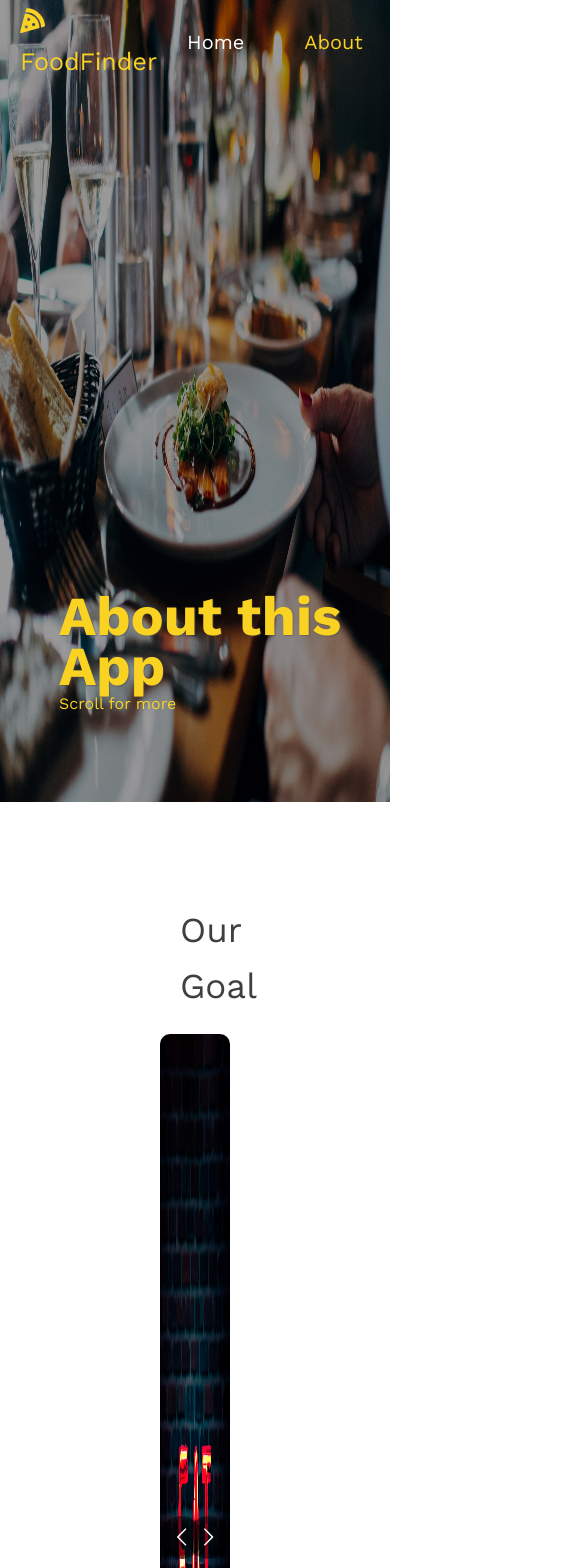
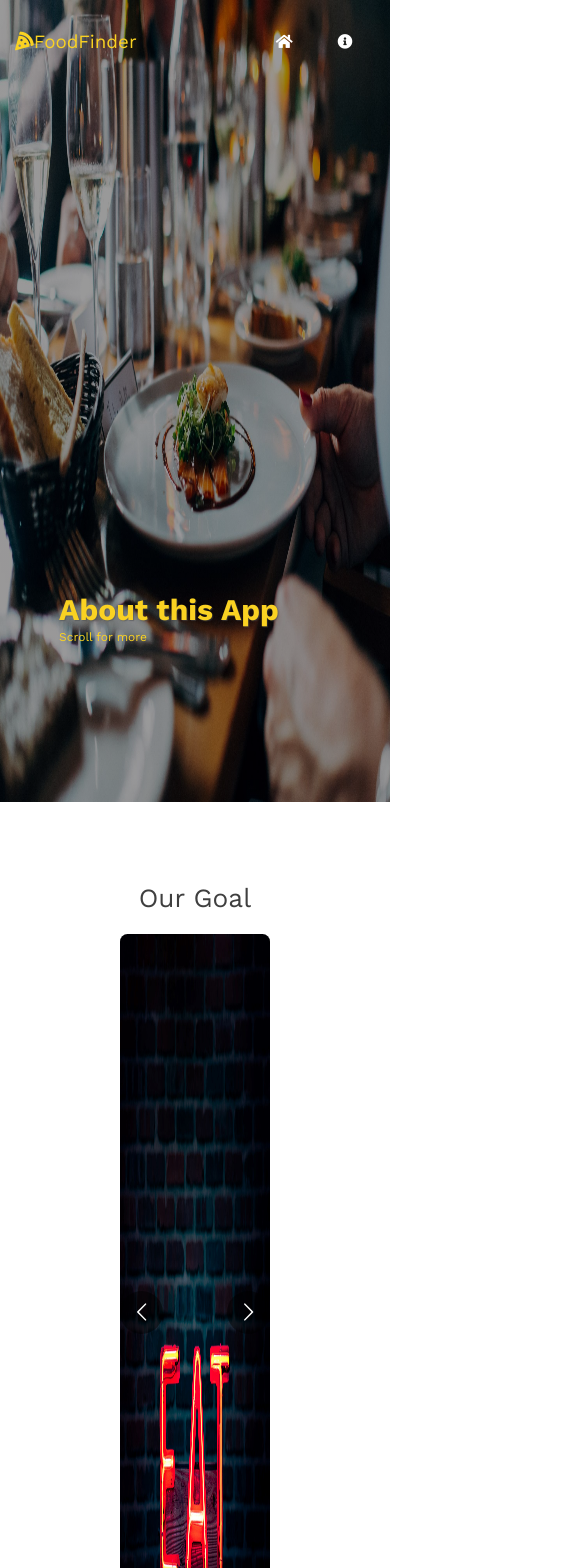
Before and after one commit to mugg84/RestaurantFinder, a React (Create React App) app: page /about in a window 390 px wide. Shown: the top 1568 px of the page, 585 px wide, since content can reach past the window. Built offline with nearby package versions, Linux system fonts and the light colour scheme; no server answers.

Commit message:
responsive design home page

```diff
--- a/src/App.css
+++ b/src/App.css
@@ -125,6 +125,10 @@ nav {
   height: 10vh;
   z-index: 999;
   transition: top 1s ease;
+}
+
+.nav-small-icon {
+  display: none;
 }
 
 nav p {
@@ -982,3 +986,94 @@ small {
   position: absolute;
   bottom: 0;
 }
+
+/**********************************************************************************
+************************************** media queries ******************************
+***********************************************************************************/
+
+@media only screen and (max-width: 900px) {
+  html {
+    font-size: 8px;
+  }
+
+   .searchBar-input input {
+    width: 70%;
+  }
+}
+
+@media only screen and (max-width: 700px) {
+  html {
+    font-size: 7.5px;
+  }
+
+  h1 {
+    font-size: 4rem;
+  }
+
+  .nav-big-icon {
+    display: none;
+  }
+
+  .nav-small-icon {
+    display: flex;
+  }
+
+  .fixed {
+    display: none;
+  }
+
+  .main-home {
+    height: 80vh;
+  }
+
+  .searchBar {
+    flex-direction: column-reverse;
+    justify-content: space-evenly;
+  }
+
+  .searchBar-sort-options {
+    width: 100%;
+  }
+
+  .searchBar-sort-options ul {
+    flex-direction: row;
+  }
+
+  .searchBar-sort-options li {
+    text-align: center;
+    margin: 0;
+  }
+
+  .searchBar-sort-options li:hover {
+    transform: scale(1);
+    -webkit-transform: scale(1);
+    -moz-transform: scale(1);
+    -ms-transform: scale(1);
+    -o-transform: scale(1);
+  }
+
+  .searchBar-form {
+    width: 100%;
+  }
+
+  .searchBar-input input {
+    width: 100%;
+  }
+
+  .myButton {
+    width: 100%;
+  }
+
+  .clearButton {
+    width: 100%;
+    margin: 0;
+  }
+
+  .restaurant-list-container {
+    margin: 6rem 0.5rem;
+  }
+
+  .slider-endimage {
+    height: 60vh;
+  }
+}
--- a/src/Components/Util/Yelp.js
+++ b/src/Components/Util/Yelp.js
@@ -6,7 +6,7 @@ const Yelp = {
   // Returns restaurant search resuts
 
   async searchRestaurants(text) {
-
+    console.log(process.env.REACT_APP_YELP_API_KEY);
     try {
       let response = await axios.get(
         `https://cors-anywhere.herokuapp.com/https://api.yelp.com/v3/businesses/search?limit=12&term=${text.what}&location=${text.where}&sort_by=${text.sortBy}`,
@@ -34,7 +34,7 @@ const Yelp = {
           address: business.location.display_address[0],
         };
       });
-
+      console.log(parameters);
       return parameters;
     } catch (e) {
       console.log(e);
--- a/src/Components/layout/DisplayDefaultRestaurants.js
+++ b/src/Components/layout/DisplayDefaultRestaurants.js
@@ -20,10 +20,12 @@ const DisplayDefaultRestaurants = () => {
   useEffect(() => {
     if (location) {
       if (defaultRestaurants.length === 0) {
+        /*
         restContext.getDefaultRestaurants(location);
         restContext.getDefaultThaiRestaurants(location);
         restContext.getDefaultItalianRestaurants(location);
         restContext.getDefaultIndianRestaurants(location);
+       */
       }
     }
     // eslint-disable-next-line
@@ -32,16 +34,20 @@ const DisplayDefaultRestaurants = () => {
   const responsive = {
     superLargeDesktop: {
       // the naming can be any, depends on you.
-      breakpoint: { max: 4000, min: 3000 },
+      breakpoint: { max: 1480, min: 1240 },
       items: 5,
     },
+    normaldesktop: {
+      breakpoint: { max: 1240, min: 924 },
+      items: 4,
+    },
     desktop: {
-      breakpoint: { max: 3000, min: 1024 },
-      items: 5,
+      breakpoint: { max: 924, min: 724 },
+      items: 3,
     },
     tablet: {
-      breakpoint: { max: 624, min: 464 },
-      items: 4,
+      breakpoint: { max: 724, min: 464 },
+      items: 2,
     },
     mobile: {
       breakpoint: { max: 464, min: 0 },
--- a/src/Components/layout/DisplaySearchBar.js
+++ b/src/Components/layout/DisplaySearchBar.js
@@ -3,7 +3,7 @@ import PropTypes from "prop-types";
 import RestContext from "../context/restaurant/restContext";
 import Fade from "react-reveal/Fade";
 //Import React Script Libraray to load Google object
-import Script from "react-load-script";
+//import Script from "react-load-script";
 
 const DisplaySearchBar = ({
   renderSortByOptions,
@@ -17,7 +17,7 @@ const DisplaySearchBar = ({
 
   const { restaurants, clearSearch } = restContext;
 
-  const googleUrl = `https://maps.googleapis.com/maps/api/js?key=${process.env.REACT_APP_GOOGLE_API_KEY}&libraries=places`;
+  //const googleUrl = `https://maps.googleapis.com/maps/api/js?key=${process.env.REACT_APP_GOOGLE_API_KEY}&libraries=places`;
 
   return (
     <section className="searchBar">
@@ -29,7 +29,7 @@ const DisplaySearchBar = ({
         </legend>
         <Fade>
           <fieldset className="searchBar-input">
-            <Script url={googleUrl} onLoad={handleScriptLoad} />
+            {/*<Script url={googleUrl} onLoad={handleScriptLoad} />*/}
             <input
               type="text"
               name="where"
--- a/src/Components/layout/Footer.js
+++ b/src/Components/layout/Footer.js
@@ -32,7 +32,6 @@ function Footer() {
               <li>
                 <Link to="/about">About</Link>
               </li>
-              <li>Careers</li>
             </ul>
           </li>
           <li>
--- a/src/Components/layout/Navbar.js
+++ b/src/Components/layout/Navbar.js
@@ -48,11 +48,21 @@ const Navbar = ({ className }) => {
         <i className="fas fa-pizza-slice"></i>FoodFinder
       </p>
       <ul>
-        <li>
+        <li className="nav-big-icon">
           <Link to="/">Home</Link>
         </li>
-        <li>
+        <li className="nav-big-icon">
           <Link to="/about">About</Link>
+        </li>
+        <li className="nav-small-icon">
+          <Link to="/">
+            <i className="fas fa-home"></i>
+          </Link>
+        </li>
+        <li className="nav-small-icon">
+          <Link to="/about">
+            <i className="fas fa-info-circle"></i>
+          </Link>
         </li>
       </ul>
     </nav>
--- a/src/Components/pages/About.js
+++ b/src/Components/pages/About.js
@@ -1,9 +1,14 @@
-import React from "react";
+import React, { useEffect } from "react";
 import DisplayAbout from "../../Components/layout/DisplayAbout";
 import Footer from "../../Components/layout/Footer";
 import Navbar from "../layout/Navbar";
 
 const About = () => {
+  useEffect(() => {
+    window.scrollTo(0, 0);
+    // eslint-disable-next-line
+  }, []);
+
   return (
     <section className="about-container">
       <Navbar className="sticky nav-about" />
--- a/src/Components/pages/Home.js
+++ b/src/Components/pages/Home.js
@@ -13,6 +13,7 @@ const Home = () => {
 
   useEffect(() => {
     restContext.fetchCoordinates();
+    window.scrollTo(0, 0);
     // eslint-disable-next-line
   }, []);
 
```
Also changed, not shown: src/Components/restaurants/Search.js (+7 -3 lines).
